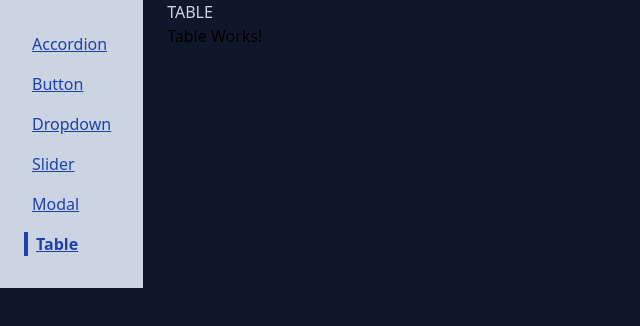
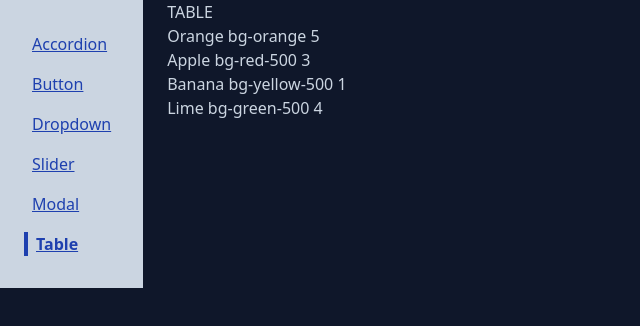
Before and after one commit to SmackSmash/grider-comps, a React (Vite) app: page /table in a window 1280 px wide. Shown: the top 326 px of the page, without its empty margins (0-640 px from the left). Built offline with nearby package versions, Linux system fonts and the light colour scheme.

Commit message:
Added some dummy data to the new table component

```diff
--- a/src/components/Table/Table.jsx
+++ b/src/components/Table/Table.jsx
@@ -1,5 +1,19 @@
-const Table = () => {
-  return <div>Table Works!</div>;
+import PropTypes from 'prop-types';
+
+const Table = ({ data }) => {
+  return (
+    <div>
+      {data.map(({ name, color, score }, index) => (
+        <p key={index} className='text-slate-300'>
+          {name} {color} {score}
+        </p>
+      ))}
+    </div>
+  );
+};
+
+Table.propTypes = {
+  data: PropTypes.array
 };
 
 export default Table;
--- a/src/pages/TablePage/TablePage.jsx
+++ b/src/pages/TablePage/TablePage.jsx
@@ -1,10 +1,19 @@
 import Table from '../../components/Table/Table';
+
+const createData = (name, color, score) => ({ name, color, score });
+
+const data = [
+  createData('Orange', 'bg-orange', 5),
+  createData('Apple', 'bg-red-500', 3),
+  createData('Banana', 'bg-yellow-500', 1),
+  createData('Lime', 'bg-green-500', 4)
+];
 
 const TablePage = () => {
   return (
     <div>
       <h1 className='text-slate-300'>TABLE</h1>
-      <Table />
+      <Table data={data} />
     </div>
   );
 };
```
